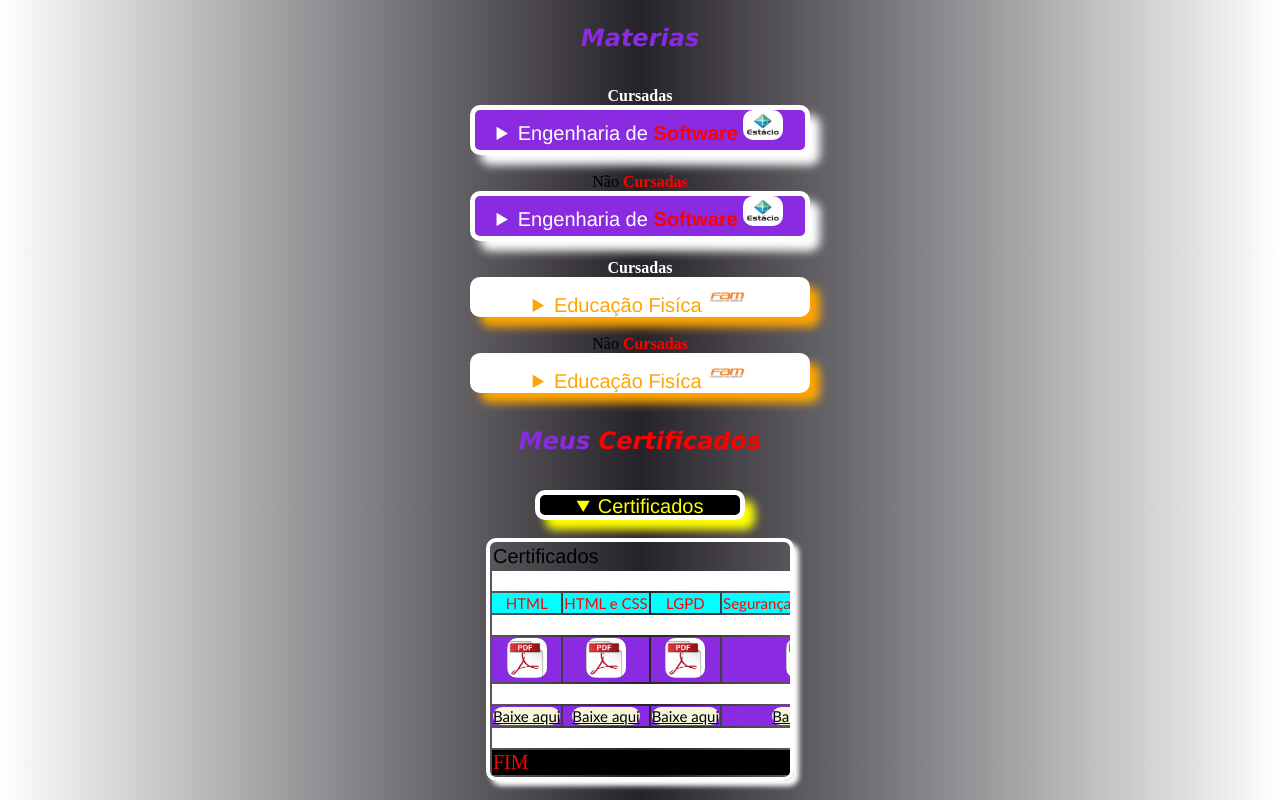
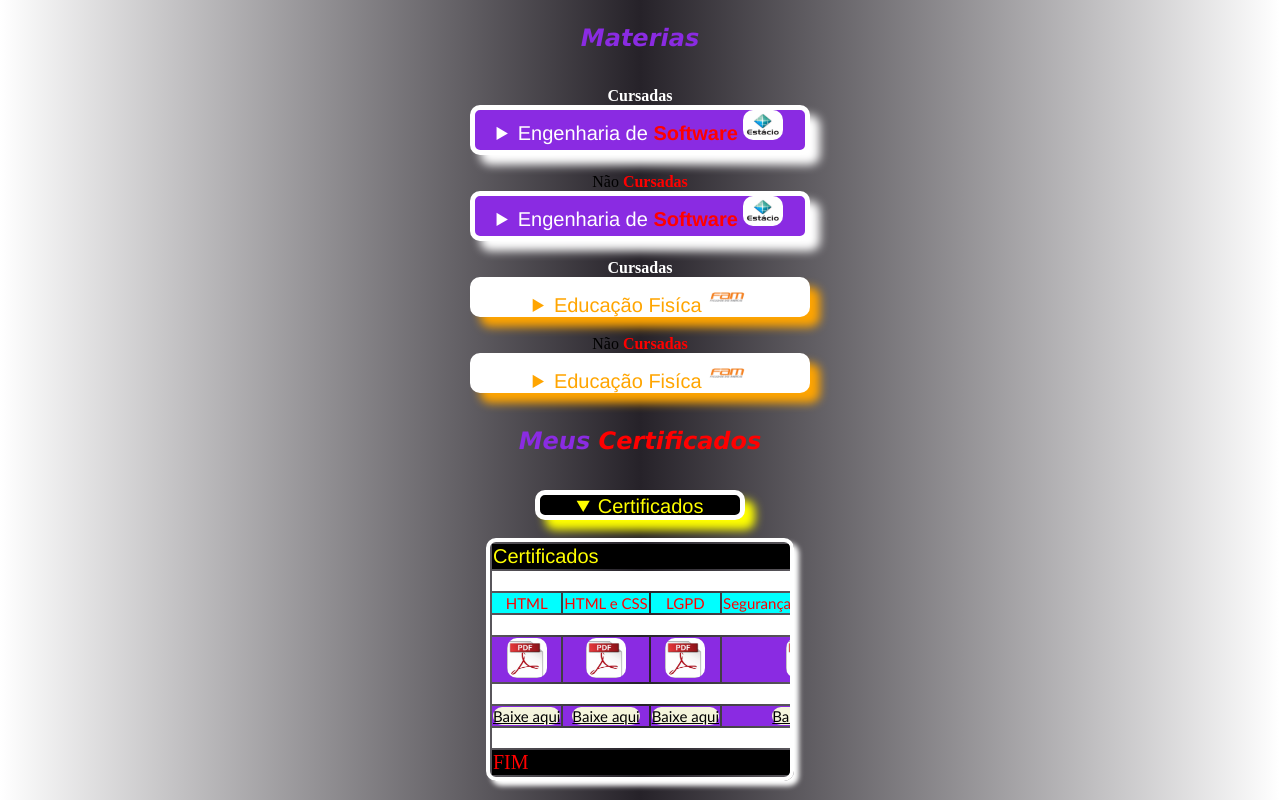
Before and after one commit to Gui806/gui10, a plain HTML site: page index.html in a window 1280 px wide. Both pictures are taken after a click on the heading "Certificados". Shown: the part 2034-2834 px from the top of the page. Drawn offline with Linux system fonts and the light colour scheme.

Commit message:
Atualizar o index.html

```diff
--- a/index.html
+++ b/index.html
@@ -293,7 +293,7 @@
 <br>
 <div class="certificados">
     <table>
-        <thead><tr><td colspan="4">Certificados</td></tr></thead>
+        <thead style="background-color: black;color: yellow;"><tr><td colspan="4">Certificados</td></tr></thead>
         <tbody style="background-color: white;color: white;"><tr><td colspan="4">NEW</td></tr></tbody>
         <tbody style="background-color: aqua;color: red;text-align: center;"><tr>
         <td>HTML</td>
```
